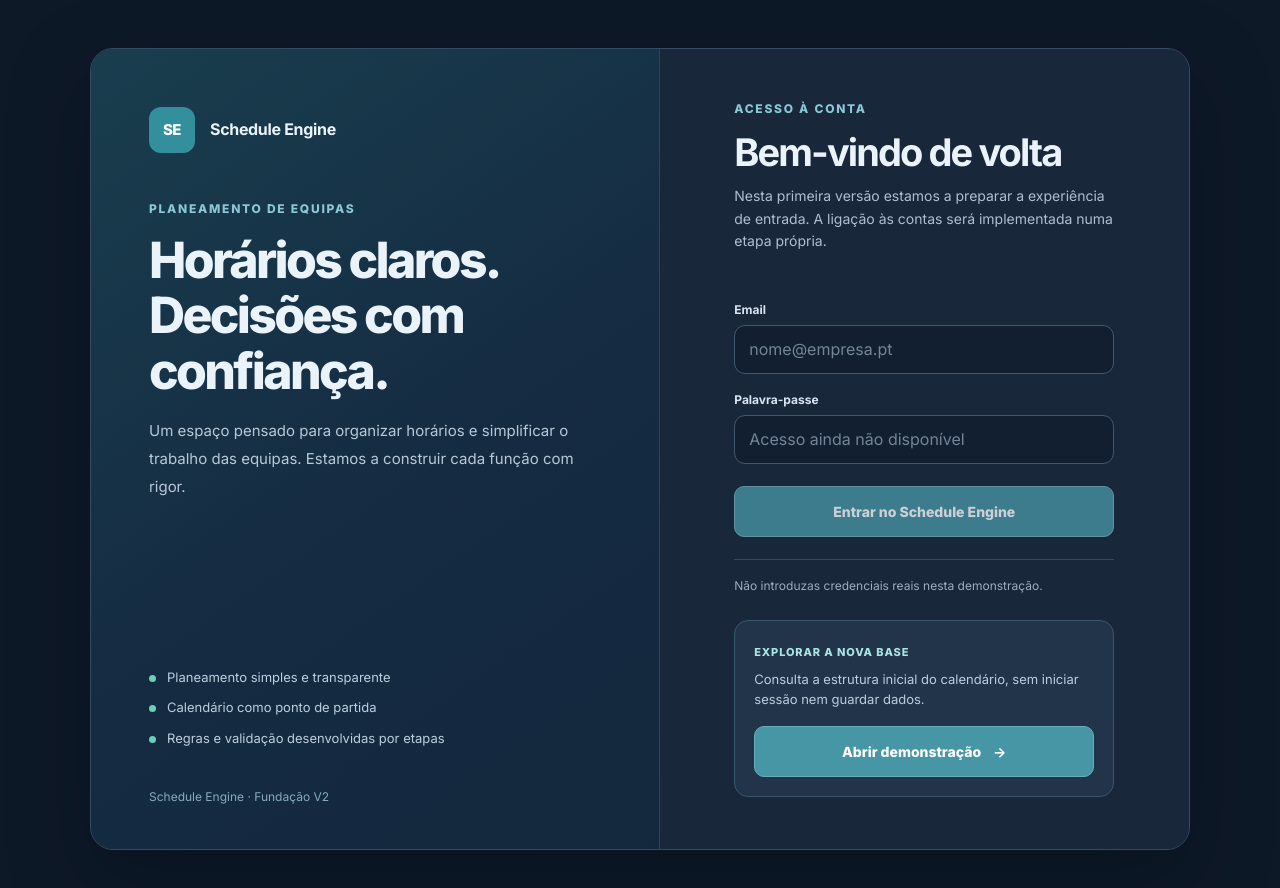
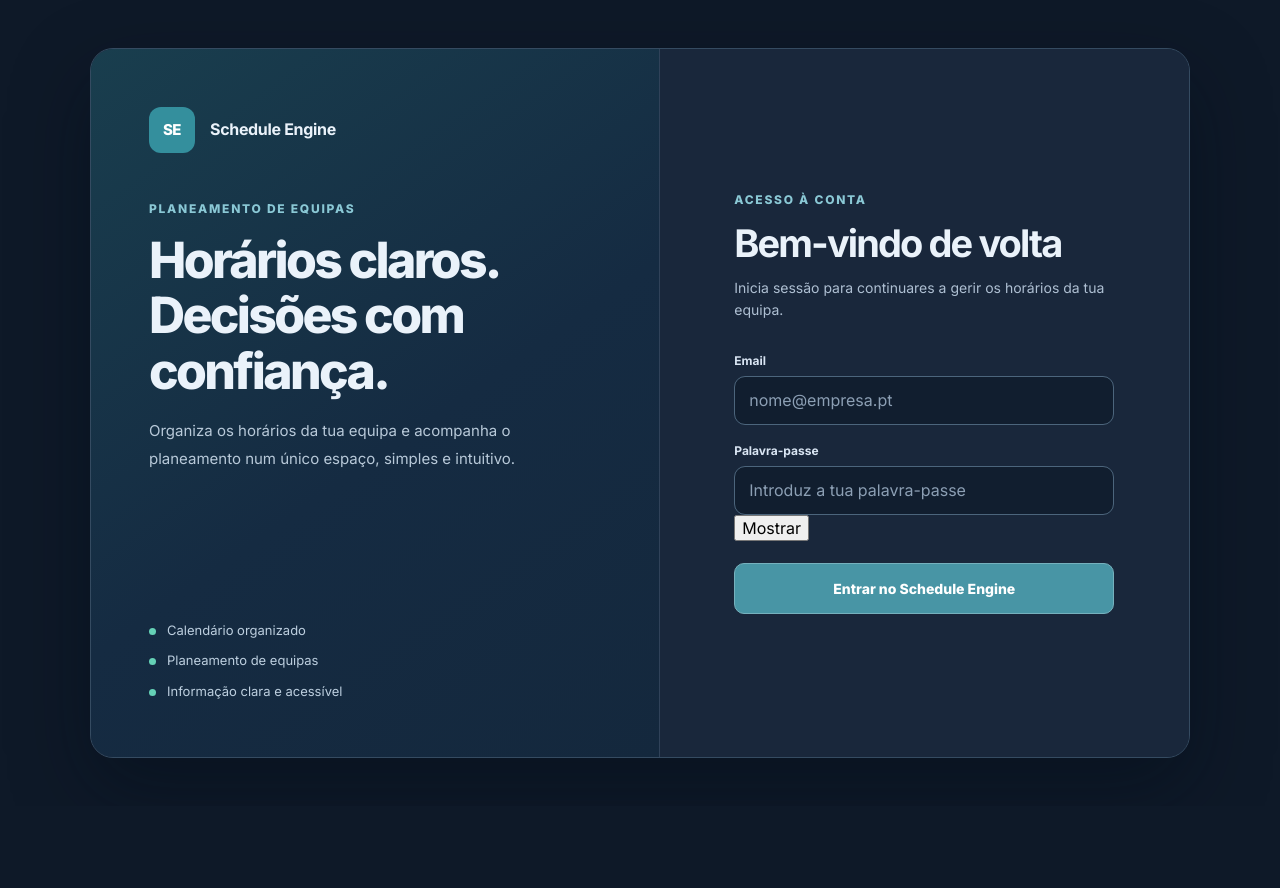
Before and after one commit to gv62hfjc8c-dot/schedule-engine, a React (Vite) app: page / in a window 1280 px wide. Shown: the top 888 px of the page. After the commit the page ends 806 px from the top, so only its background shows below. Built offline with nearby package versions, Linux system fonts and the light colour scheme.

Commit message:
feat(v2): replace prototype messaging with user-facing product interface

```diff
--- a/src/App.tsx
+++ b/src/App.tsx
@@ -1,4 +1,4 @@
-import { useEffect, useMemo, useState } from "react";
+import { useEffect, useMemo, useState, type FormEvent, type ReactNode } from "react";
 import { monthCells, monthLabel, selectedDayLabel } from "./calendar";
 import { knownFoundationPath, pageForPath } from "./routes";
 
@@ -12,25 +12,34 @@ function Brand({ compact = false }: { compact?: boolean }) {
 }
 
 function WelcomePage() {
+  const [passwordVisible, setPasswordVisible] = useState(false);
+  const [signInError, setSignInError] = useState(false);
+
+  function handleSignIn(event: FormEvent<HTMLFormElement>) {
+    event.preventDefault();
+    // No authentication provider is connected yet. Never simulate a session,
+    // store passwords or navigate to a protected screen on submission.
+    setSignInError(true);
+  }
+
   return (
     <main className="entry-page">
-      <section className="entry-card" aria-label="Apresentação e acesso ao Schedule Engine">
+      <section className="entry-card" aria-label="Schedule Engine">
         <div className="entry-intro">
           <Brand />
           <div className="entry-copy">
             <p className="eyebrow">Planeamento de equipas</p>
             <h1>Horários claros.<br />Decisões com confiança.</h1>
             <p className="intro-description">
-              Um espaço pensado para organizar horários e simplificar o trabalho
-              das equipas. Estamos a construir cada função com rigor.
+              Organiza os horários da tua equipa e acompanha o planeamento
+              num único espaço, simples e intuitivo.
             </p>
           </div>
-          <div className="entry-benefits" aria-label="Princípios do produto">
-            <p><span className="teal-dot" /> Planeamento simples e transparente</p>
-            <p><span className="teal-dot" /> Calendário como ponto de partida</p>
-            <p><span className="teal-dot" /> Regras e validação desenvolvidas por etapas</p>
+          <div className="entry-benefits">
+            <p><span className="teal-dot" aria-hidden="true" /> Calendário organizado</p>
+            <p><span className="teal-dot" aria-hidden="true" /> Planeamento de equipas</p>
+            <p><span className="teal-dot" aria-hidden="true" /> Informação clara e acessível</p>
           </div>
-          <p className="entry-footer">Schedule Engine · Fundação V2</p>
         </div>
 
         <div className="entry-access">
@@ -38,23 +47,36 @@ function WelcomePage() {
             <p className="eyebrow">Acesso à conta</p>
             <h2>Bem-vindo de volta</h2>
             <p className="access-description">
-              Nesta primeira versão estamos a preparar a experiência de entrada.
-              A ligação às contas será implementada numa etapa própria.
+              Inicia sessão para continuares a gerir os horários da tua equipa.
             </p>
-            <fieldset className="login-fields" disabled>
-              <legend className="sr-only">Campos de autenticação em preparação</legend>
+            <form className="login-fields" onSubmit={handleSignIn}>
               <label htmlFor="login-email">Email</label>
-              <input id="login-email" type="email" placeholder="nome@empresa.pt" autoComplete="off" />
+              <input id="login-email" name="email" type="email"
+                placeholder="nome@empresa.pt" autoComplete="username"
+                required onChange={() => setSignInError(false)} />
               <label htmlFor="login-password">Palavra-passe</label>
-              <input id="login-password" type="password" placeholder="Acesso ainda não disponível" autoComplete="off" />
-              <button type="button" className="button button-primary" disabled>Entrar no Schedule Engine</button>
-            </fieldset>
-            <p className="access-note">Não introduzas credenciais reais nesta demonstração.</p>
-            <div className="preview-entry">
-              <span className="preview-label">Explorar a nova base</span>
-              <p>Consulta a estrutura inicial do calendário, sem iniciar sessão nem guardar dados.</p>
-              <a className="button button-secondary" href="/horarios">Abrir demonstração <span aria-hidden="true">→</span></a>
+              <div className="password-input">
+                <input id="login-password" name="password"
+                  type={passwordVisible ? "text" : "password"}
+                  placeholder="Introduz a tua palavra-passe"
+                  autoComplete="current-password" required
+                  onChange={() => setSignInError(false)} />
+                <button type="button" className="password-toggle"
+                  onClick={() => setPasswordVisible(visible => !visible)}
+                  aria-label={passwordVisible ? "Ocultar palavra-passe" : "Mostrar palavra-passe"}
+                  aria-controls="login-password">
+                  {passwordVisible ? "Ocultar" : "Mostrar"}
+                </button>
               </div>
+              {signInError && (
+                <p className="form-error" role="alert">
+                  Não é possível iniciar sessão de momento.
+                </p>
+              )}
+              <button type="submit" className="button button-primary">
+                Entrar no Schedule Engine
+              </button>
+            </form>
           </div>
         </div>
       </section>
@@ -62,21 +84,23 @@ function WelcomePage() {
   );
 }
 
-function Shell({ children }: { children: React.ReactNode }) {
+function Shell({ children }: { children: ReactNode }) {
+  const page = pageForPath(window.location.pathname);
   return (
     <div className="workspace-page">
       <header className="workspace-header">
+        <div className="workspace-header-inner">
           <a className="brand-link" href="/" aria-label="Schedule Engine — início">
             <Brand compact />
           </a>
           <nav className="workspace-nav" aria-label="Navegação principal">
-          <a href="/horarios" aria-current={pageForPath(window.location.pathname) === "calendar" ? "page" : undefined}>Calendário</a>
-          <a href="/configuracao" aria-current={pageForPath(window.location.pathname) === "settings" ? "page" : undefined}>Configuração</a>
-          <a href="/" className="exit-link">Fechar demonstração</a>
+            <a href="/horarios" aria-current={page === "calendar" ? "page" : undefined}>Calendário</a>
+            <a href="/configuracao" aria-current={page === "settings" ? "page" : undefined}>Configuração</a>
+            <a href="/" className="home-link">Início</a>
           </nav>
+        </div>
       </header>
       <main className="workspace-main">{children}</main>
-      <footer className="workspace-footer">V2 · Demonstração local · Sem autenticação e sem dados guardados</footer>
     </div>
   );
 }
@@ -84,30 +108,41 @@ function Shell({ children }: { children: React.ReactNode }) {
 const WEEKDAYS = ["Seg", "Ter", "Qua", "Qui", "Sex", "Sáb", "Dom"];
 
 function CalendarPage() {
+  const [visible, setVisible] = useState(() => {
     const today = new Date();
-  const [visible, setVisible] = useState({ year: today.getFullYear(), month: today.getMonth() });
+    return { year: today.getFullYear(), month: today.getMonth() };
+  });
   const [selectedDate, setSelectedDate] = useState<string | null>(null);
-  const cells = useMemo(() => monthCells(visible.year, visible.month), [visible.year, visible.month]);
+  const cells = useMemo(
+    () => monthCells(visible.year, visible.month), [visible.year, visible.month]
+  );
+  const today = new Date();
   const todayString = String(today.getFullYear()) + "-" +
     String(today.getMonth() + 1).padStart(2, "0") + "-" +
     String(today.getDate()).padStart(2, "0");
 
   function navigateMonth(direction: number) {
-    const date = new Date(visible.year, visible.month + direction, 1);
-    setVisible({ year: date.getFullYear(), month: date.getMonth() });
+    setVisible(current => {
+      const next = new Date(current.year, current.month + direction, 1);
+      return { year: next.getFullYear(), month: next.getMonth() };
+    });
     setSelectedDate(null);
+  }
+
+  function showToday() {
+    setVisible({ year: today.getFullYear(), month: today.getMonth() });
+    setSelectedDate(todayString);
   }
 
   return (
     <Shell>
-      <div className="page-heading">
+      <header className="page-heading">
         <div>
-          <p className="eyebrow">Espaço de trabalho</p>
+          <p className="eyebrow">Planeamento</p>
           <h1>Horários</h1>
-          <p>O calendário será o centro da operação. Ainda não existem horários configurados.</p>
+          <p>Consulta o calendário e os horários da tua equipa.</p>
         </div>
-        <span className="stage-tag">V2 · Base visual</span>
-      </div>
+      </header>
       <div className="calendar-layout">
         <section className="surface calendar-panel" aria-label="Calendário mensal">
           <header className="calendar-header">
@@ -116,43 +151,45 @@ function CalendarPage() {
               <h2>{monthLabel(visible.year, visible.month)}</h2>
             </div>
             <div className="month-actions">
-              <button className="icon-button" type="button" onClick={() => navigateMonth(-1)} aria-label="Mês anterior">‹</button>
-              <button className="today-button" type="button" onClick={() => {
-                setVisible({ year: today.getFullYear(), month: today.getMonth() });
-                setSelectedDate(todayString);
-              }}>Hoje</button>
-              <button className="icon-button" type="button" onClick={() => navigateMonth(1)} aria-label="Mês seguinte">›</button>
+              <button className="icon-button" type="button" onClick={() => navigateMonth(-1)}
+                aria-label="Mês anterior">‹</button>
+              <button className="today-button" type="button" onClick={showToday}>Hoje</button>
+              <button className="icon-button" type="button" onClick={() => navigateMonth(1)}
+                aria-label="Mês seguinte">›</button>
             </div>
           </header>
-          <div className="calendar-grid" role="grid" aria-label={monthLabel(visible.year, visible.month)}>
-            {WEEKDAYS.map(day => <span className="weekday" key={day} role="columnheader">{day}</span>)}
+          <div className="calendar-grid" aria-label={monthLabel(visible.year, visible.month)}>
+            {WEEKDAYS.map(day => <span className="weekday" key={day}>{day}</span>)}
             {cells.map((cell, index) => cell.day === null
               ? <span className="empty-day" key={"empty-" + index} aria-hidden="true" />
-              : <button type="button" role="gridcell" key={cell.date}
-                  className={"calendar-day" + (cell.date === todayString ? " is-today" : "") + (cell.date === selectedDate ? " is-selected" : "")}
+              : <button type="button" key={cell.date}
+                  className={"calendar-day" +
+                    (cell.date === todayString ? " is-today" : "") +
+                    (cell.date === selectedDate ? " is-selected" : "")}
                   onClick={() => setSelectedDate(cell.date)}
                   aria-label={selectedDayLabel(cell.date!)}
-                  aria-selected={selectedDate === cell.date}>
+                  aria-pressed={selectedDate === cell.date}>
                   <span>{cell.day}</span>
                 </button>
             )}
           </div>
-          <p className="calendar-footnote"><span className="neutral-dot" /> Nenhum dia classificado — falta configurar a operação</p>
+          <p className="calendar-footnote">
+            <span className="neutral-dot" aria-hidden="true" />
+            Não existem horários registados neste mês.
+          </p>
         </section>
-        <aside className="surface detail-panel" aria-label="Detalhe do dia">
+        <aside className="surface detail-panel" aria-label="Detalhe do dia" aria-live="polite">
           <p className="surface-kicker">Detalhe do dia</p>
           <h2>{selectedDate ? selectedDayLabel(selectedDate) : "Seleciona uma data"}</h2>
-          <span className="detail-state">Sem configuração</span>
-          <p>
           {selectedDate
-              ? "Este dia ainda não tem um horário. A ausência de turnos não significa folga."
-              : "Seleciona um dia do calendário para consultar o seu estado."}
+            ? <>
+                <span className="detail-state">Sem horário registado</span>
+                <p>Não existem turnos atribuídos a este dia.</p>
+                <p className="detail-explanation">
+                  Um dia sem turnos registados não corresponde automaticamente a uma folga.
                 </p>
-          <div className="detail-divider" />
-          <p className="detail-explanation">
-            Nesta etapa não existem pessoas, funcionamento, regras nem geração de turnos.
-          </p>
-          <a className="text-link" href="/configuracao">Ver próximo passo <span aria-hidden="true">→</span></a>
+              </>
+            : <p>Seleciona um dia do calendário para consultar o seu horário.</p>}
         </aside>
       </div>
     </Shell>
@@ -162,22 +199,26 @@ function CalendarPage() {
 function SettingsPage() {
   return (
     <Shell>
-      <div className="page-heading">
+      <header className="page-heading">
         <div>
-          <p className="eyebrow">Próxima etapa</p>
+          <p className="eyebrow">Organização</p>
           <h1>Configuração</h1>
-          <p>Vamos definir a operação uma decisão de cada vez.</p>
+          <p>Consulta e gere as definições utilizadas no planeamento.</p>
         </div>
-        <span className="stage-tag">Ainda não implementado</span>
+      </header>
+      <section className="surface settings-panel" aria-label="Funcionamento da empresa">
+        <div className="settings-icon" aria-hidden="true">◷</div>
+        <div className="settings-copy">
+          <p className="surface-kicker">Operação</p>
+          <h2>Funcionamento da empresa</h2>
+          <p>Define os dias e os intervalos de funcionamento da organização.</p>
+          <div className="settings-empty">
+            <span className="neutral-dot" aria-hidden="true" />
+            Ainda não existem horários de funcionamento configurados.
           </div>
-      <section className="surface settings-panel">
-        <span className="step-number">01</span>
-        <div>
-          <p className="surface-kicker">Primeiro conceito</p>
-          <h2>Funcionamento da empresa</h2>
-          <p>Antes de gerar horários, o motor precisa de saber em que dias e intervalos a empresa funciona. Ainda não vamos introduzir regras ou pessoas.</p>
-          <p className="settings-note">Esta página é apenas a estrutura visual da próxima etapa. Não guarda configuração.</p>
-          <a className="button button-secondary" href="/horarios">Voltar ao calendário <span aria-hidden="true">→</span></a>
+          <a className="text-link" href="/horarios">
+            Voltar ao calendário <span aria-hidden="true">→</span>
+          </a>
         </div>
       </section>
     </Shell>
```
Lines whose indentation alone changed are shown as unchanged.
